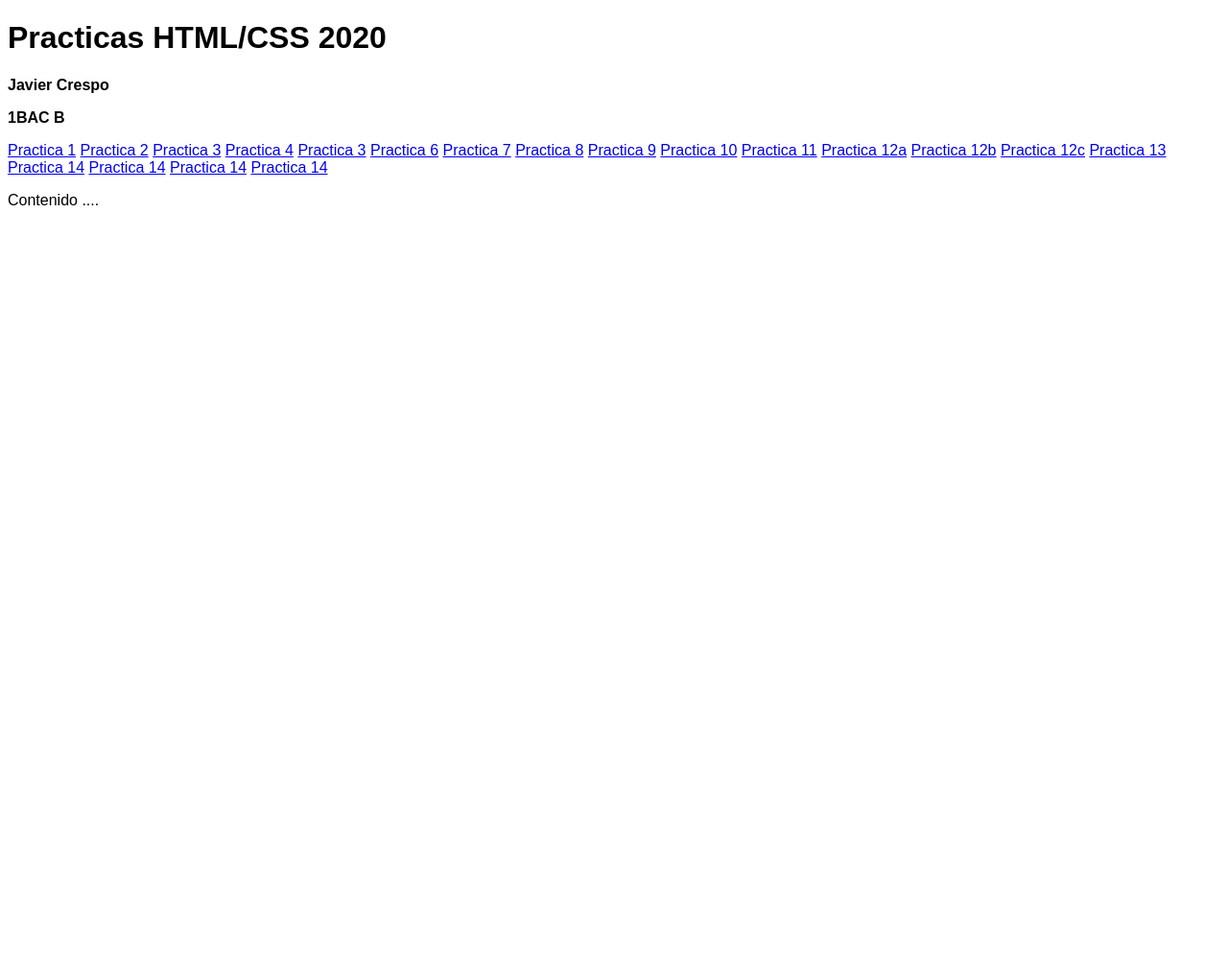
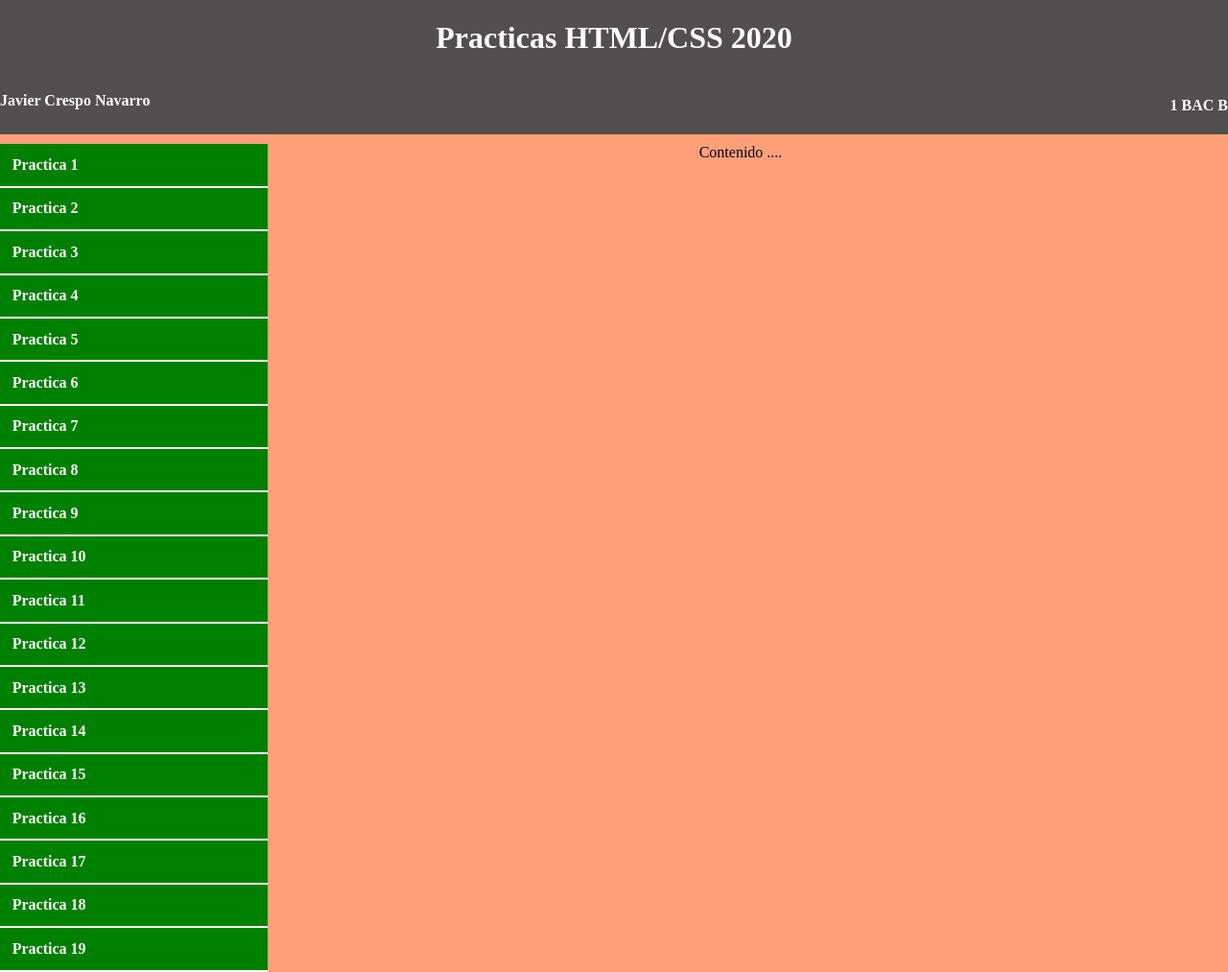
Before and after one commit to JavierCre/JavierCre.github.io, a plain HTML site: page p20.html in a window 1280 px wide. Shown: the whole page at 96% size. Before the commit the page ends 800 px from the top, so only its background shows below. Drawn offline with Linux system fonts and the light colour scheme; a web font is replaced by a local one.

Commit message:
Add files via upload

```diff
--- a/main.css
+++ b/main.css
@@ -1,42 +1,97 @@
-@import url(https://fonts.googleapis.com/css?family=Mr+Dafoe);
-@import url(https://fonts.googleapis.com/css?family=Mukta+Malar:300,700);
-
-body {
-    font-family: 'Mukta Malar',sans-serif;
-}
-
-.grid-layout {content: '';
-
+body {content: '';
 
 }
 
-.grid-layout nav {content: '';
+.grid-layout {
+    display: grid;
+    grid-column: 1fr 4fr;
 
 }
 
-.grid-layout nav a {content: '';
+header {
+    display: grid;
+    grid-column: 4fr 1fr;
+    background: #22A699;
+    color: white;
+}
+
+header h1 {
+    grid-column: 1 / 3;
 
 }
 
-.grid-layout nav a:hover {content: '';
+nav {
+    display: grid;
+    grid-column: 1fr 4fr;
+    position: relative;
 
 }
 
-.grid-layout header {content: '';
+nav a {
+    display: block;
+    text-decoration: none;
+    color: white;
+    background-color: green;
+    padding: 1%;
+    grid-column: 1;
+    width: 12.5%;
 
 }
-
-.grid-layout header h1 {content: '';
-
+nav a:hover {
+    border: 4px solid green;
+    width: 12.5%;
+    color: white;
 }
 
-.grid-layout .header__left-side {content: '';
+.main {
+    display: grid;
+    grid-column: 1fr 4fr;
+    background: #F24C3D;
 }
+.main p {
+    grid-column: 2;
+}body {
+    margin: 0;
+    padding: 0;
+    background-color: #F24C3D;
+  }
 
-.grid-layout .header__right-side {content: '';
+  .grid-layout {
+    display: grid;
+    grid-template-columns: 1fr 4fr;
+    gap: 10px;
+  }
 
-}
+  header {
+    background: #22A699;
+    color: white;
+    grid-column: 1 / span 2;
+  }
 
-.grid-layout .main {content: '';
+  nav {
+    background-color: green;
+    grid-column: 1;
+  }
 
-}
+  nav a {
+    display: block;
+    text-decoration: none;
+    color: white;
+    padding: 5%;
+    width: 100%;
+  }
+
+  nav a:hover {
+    border: 4px solid green;
+    color: white;
+    width: 136.5px;
+  }
+
+  .main {
+    background-color: #F24C3D;
+    grid-column: 2;
+  }
+
+  .main p {
+    margin: 0;
+  }
--- a/p20.html
+++ b/p20.html
@@ -1,40 +1,93 @@
 <!DOCTYPE html>
 <html lang="en">
 <head>
+    <link rel="stylesheet" href="https://fonts.googleapis.com/css?family=Mr+Dafoe">
+    <link rel="stylesheet" href="https://fonts.googleapis.com/css?family=Mukta+Malar:300,700">
+    <meta charset="UTF-8">
+    <meta name="viewport" content="width=device-width, initial-scale=1.0">
+    <title>Práctica</title>
     <link rel="stylesheet" href="main.css">
-    <meta charset="UTF-8">
-    <meta http-equiv="X-UA-Compatible" content="IE=edge">
-    <meta name="viewport" content="width=device-width, initial-scale=1.0">
-    <title>Práctica 20. Trabajo final</title>
+
+<style>
+ body {
+  margin: 0;
+  padding: 0;
+  background-color: lightsalmon;
+}
+
+.grid-layout {
+  display: grid;
+  grid-template-columns: 1fr 4fr;
+  gap: 10px;
+}
+
+header {
+  background: rgb(81, 79, 79);
+  color: white;
+  grid-column: 1 / span 2;
+}
+
+nav {
+  background-color: green;
+  grid-column: 1;
+}
+
+nav a {
+  display: block;
+  text-decoration: none;
+  color: white;
+  padding: 5%;
+  width: 100%;
+}
+
+nav a:hover {
+  border: 4px solid green;
+  color: white;
+  width: 136.5px;
+}
+
+.main {
+  background-color: lightsalmon;
+  grid-column: 2;
+}
+
+.main p {
+  margin: 0;
+}
+h1{text-align: center;}
+h4{text-align: right;}
+a{border-bottom: 2px solid white;}
+</style>
+
+
 </head>
 <body>
-
     <div class="grid-layout">
         <header>
           <h1>Practicas HTML/CSS 2020</h1>
-        <p class="header__left-side"><strong>Javier Crespo</strong></p>
-        <p class="header__right-side"><strong>1BAC B</strong></p>
+          <p class="header__left-side"><strong>Javier Crespo Navarro</strong></p>
+          <h4 class="header__right-side"><strong>1 BAC B</strong></h4>
         </header>
         <nav>
-        <a href="p1.html">Practica 1</a>
-        <a href="p2.html">Practica 2</a>
-        <a href="p3.html">Practica 3</a>
-        <a href="p4.html">Practica 4</a>
-        <a href="p5.html">Practica 3</a>
-        <a href="p6.html">Practica 6</a>
-        <a href="p7.html">Practica 7</a>
-        <a href="p8.html">Practica 8</a>
-        <a href="p9.html">Practica 9</a>
-        <a href="p10.html">Practica 10</a>
-        <a href="p11.html">Practica 11</a>
-        <a href="p12.html">Practica 12a</a>
-        <a href="p13.html">Practica 12b</a>
-        <a href="p14.html">Practica 12c</a>
-        <a href="p15.html">Practica 13</a>
-        <a href="p16.html">Practica 14</a>
-        <a href="p17.html">Practica 14</a>
-        <a href="p18.html">Practica 14</a>
-        <a href="p19.html">Practica 14</a>
+          <a href="p1.html"><strong>Practica 1</strong></a>
+          <a href="p2.html"><strong>Practica 2</strong></a>
+          <a href="p3.html"><strong>Practica 3</strong></a>
+          <a href="p4.html"><strong>Practica 4</strong></a>
+          <a href="p5.html"><strong>Practica 5</strong></a>
+          <a href="p6.html"><strong>Practica 6</strong></a>
+          <a href="p7.html"><strong>Practica 7</strong></a>
+          <a href="p8.html"><strong>Practica 8</strong></a>
+          <a href="p9.html"><strong>Practica 9</strong></a>
+          <a href="p10.html"><strong>Practica 10</strong></a>
+          <a href="p11.html"><strong>Practica 11</strong></a>
+          <a href="p12.html"><strong>Practica 12</strong></a>
+          <a href="p13.html"><strong>Practica 13</strong></a>
+          <a href="p14.html"><strong>Practica 14</strong></a>
+          <a href="p15.html"><strong>Practica 15</strong></a>
+          <a href="p16.html"><strong>Practica 16</strong></a>
+          <a href="p17.html"><strong>Practica 17</strong></a>
+          <a href="p18.html"><strong>Practica 18</strong></a>
+          <a href="p19.html"><strong>Practica 19</strong></a>
         </nav>
 
         <div class="main">
@@ -42,5 +95,9 @@
         </div>
 
       </div>
+
+
+
+
 </body>
 </html>
```
Lines whose indentation alone changed are shown as unchanged.
